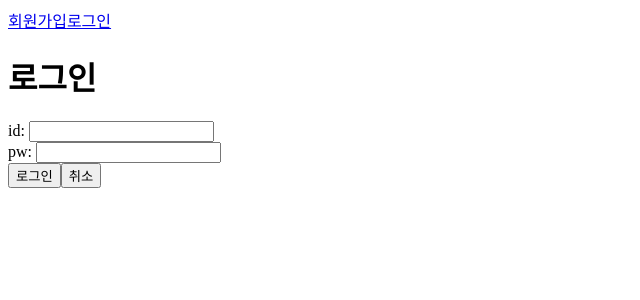
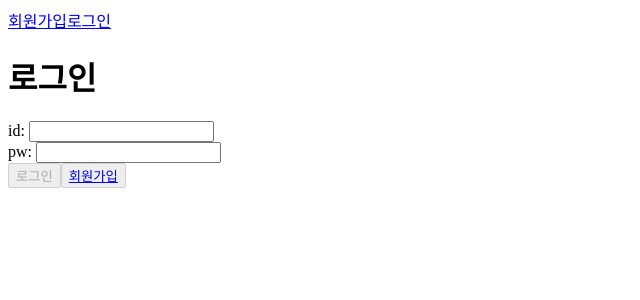
Before and after one commit to writingR/vue-web-pjt, a Vue app: page /login in a window 1280 px wide. Shown: the top 300 px of the page, without its empty margins (0-640 px from the left). Built offline with nearby package versions, Linux system fonts and the light colour scheme.

Commit message:
Login 유효성 검사

```diff
--- a/src/components/LgoinForm.vue
+++ b/src/components/LgoinForm.vue
@@ -8,14 +8,18 @@
       <label for="password">pw: </label>
       <input type="password" id="password" v-model="password" />
     </div>
-    <button type="submit">로그인</button>
-    <button type="reset">취소</button>
+    <button v-bind:disabled="!isUsernameValid || !password" type="submit">
+      로그인
+    </button>
+    <button disabled type="button"><a href="/signup">회원가입</a></button>
+    <!--    <button type="reset">취소</button>-->
     <p>{{ logMessage }}</p>
   </form>
 </template>
 
 <script>
 import { loginUser } from '@/api/index';
+import { validateEmail } from '@/utils/validation';
 
 export default {
   data() {
@@ -47,5 +51,10 @@ export default {
       this.password = '';
     },
   },
+  computed: {
+    isUsernameValid() {
+      return validateEmail(this.username);
+    },
+  },
 };
 </script>
--- /dev/null
+++ b/src/utils/validation.js
@@ -0,0 +1,8 @@
+// 이메일 유효성검사
+function validateEmail(email) {
+  var re =
+    /^([\w-]+(?:\.[\w-]+)*)@((?:[\w-]+\.)*\w[\w-]{0,66})\.([a-z]{2,6}(?:\.[a-z]{2})?)$/i;
+  return re.test(email);
+}
+
+export { validateEmail };
```
